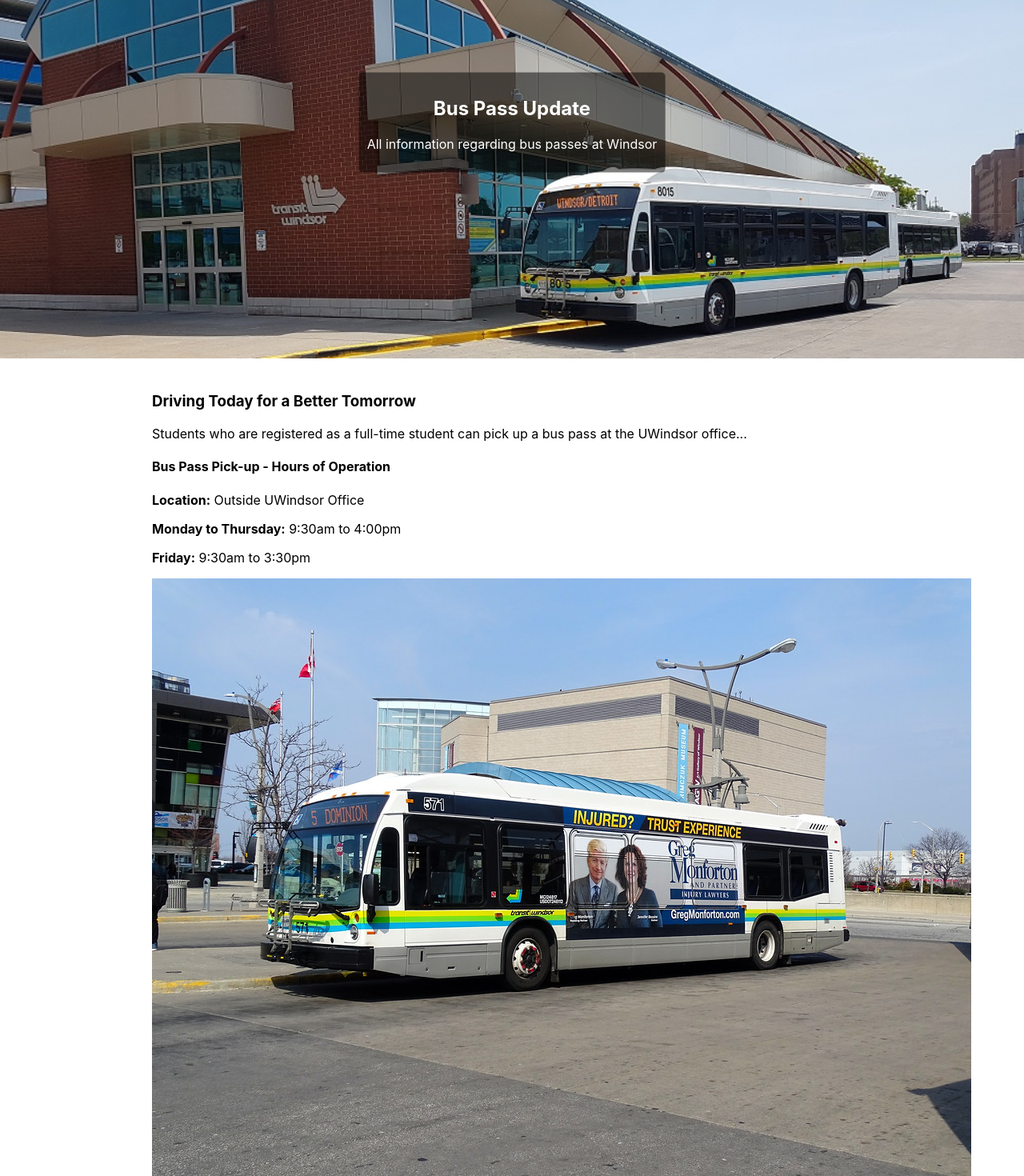
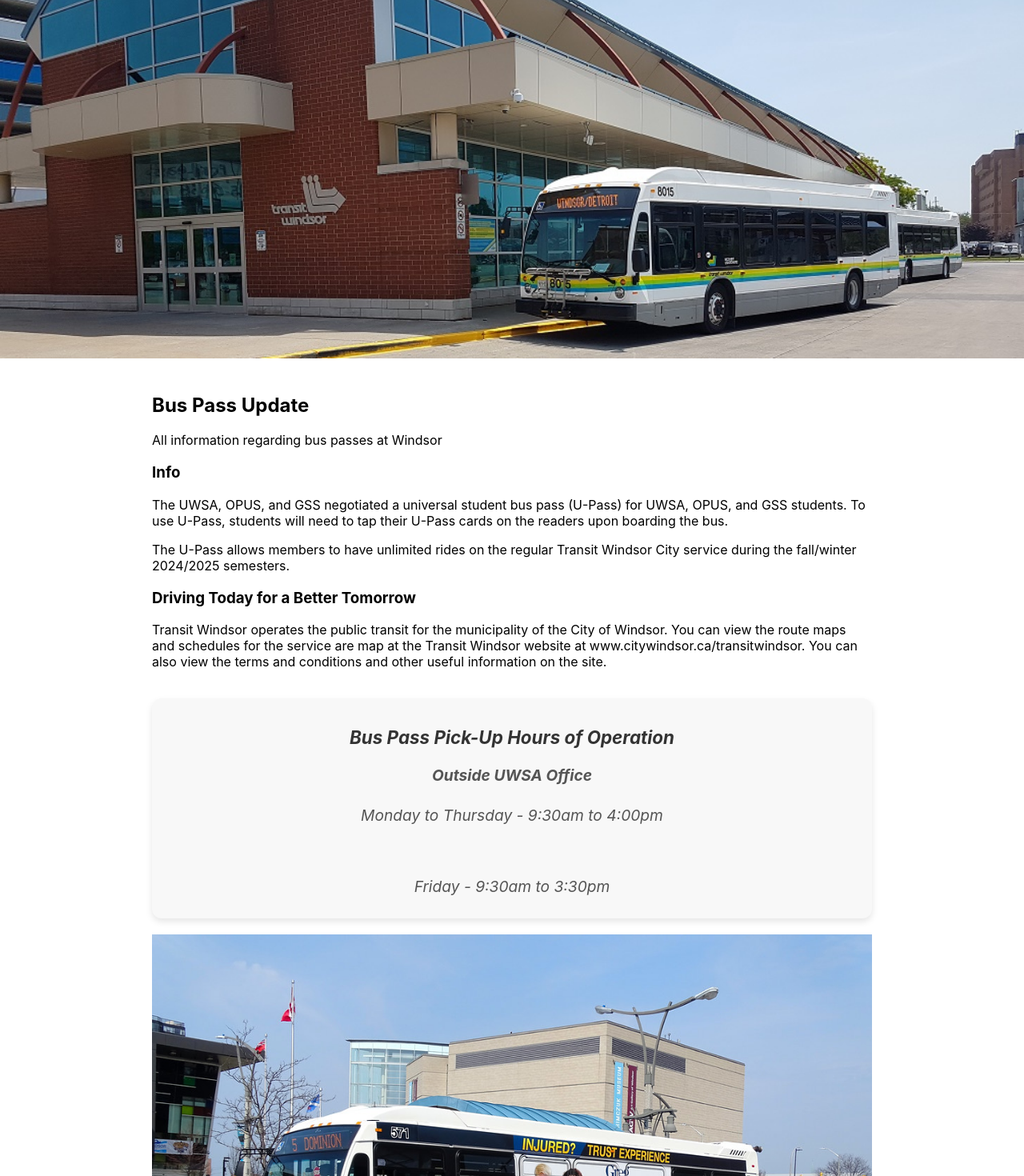
Before and after one commit to shwakib/UniInfoHub, a React (Create React App) app in the folder uniinfohub/: page /transport in a window 1280 px wide. Shown: the part 220-1690 px from the top of the page at 80% size. Built offline with nearby package versions, Linux system fonts and the light colour scheme.

Commit message:
Update Transport component and transport styles

```diff
--- a/uniinfohub/src/components/pages/landing/Transport.js
+++ b/uniinfohub/src/components/pages/landing/Transport.js
@@ -14,26 +14,41 @@
             {/* Banner Section */}
             <section className="transport-banner">
                 <img src={Bustransport} alt="Bus at Windsor" className="banner-image" />
-                <div className="banner-text">
-                    <h1>Bus Pass Update</h1>
-                    <p>All information regarding bus passes at Windsor</p>
-                </div>
+
             </section>
 
             {/* Information Section */}
             <section className="bus-info-section">
                 <div className="bus-info-content">
-                    <h3>Driving Today for a Better Tomorrow</h3>
-                    <p>Students who are registered as a full-time student can pick up a bus pass at the UWindsor office...</p>
-
-                    <div className="pickup-info">
-                        <h4>Bus Pass Pick-up - Hours of Operation</h4>
-                        <p><b>Location:</b> Outside UWindsor Office</p>
-                        <p><b>Monday to Thursday:</b> 9:30am to 4:00pm</p>
-                        <p><b>Friday:</b> 9:30am to 3:30pm</p>
+                    <div className ="bus-pass-hearder">
+                        <h1>Bus Pass Update</h1>
+                        <p>All information regarding bus passes at Windsor</p>
+                    </div>
+                    <div className= " bus-pas-info">
+                        <h3>Info</h3>
+                        <p> The UWSA, OPUS, and GSS negotiated a universal student bus pass (U-Pass) for UWSA, OPUS, and GSS students. To use U-Pass, students will need to tap their U-Pass cards on the readers upon boarding the bus. </p>
+                        <p> The U-Pass allows members to have unlimited rides on the regular Transit Windsor City service during the fall/winter 2024/2025 semesters.</p>
+                    </div>
+                    <div className="driving-today-section">
+                        <h3>Driving Today for a Better Tomorrow</h3>
+                        <p>Transit Windsor operates the public transit for the municipality of the City of Windsor. You can view the route maps and schedules for the service are map at the Transit Windsor website at www.citywindsor.ca/transitwindsor.
+                        You can also view the terms and conditions and other useful information on the site.
+                        </p>
                     </div>
 
-                    <img src={Bustransport2} alt="Another bus image" className="bus-image" />
+                     {/* Pickup Information Box */}
+                     <div class="container">
+                        <div className="pickup-info-box">
+                            <h4>Bus Pass Pick-Up Hours of Operation</h4>
+                            <p><b>Outside UWSA Office</b></p>
+                            <p>Monday to Thursday - 9:30am to 4:00pm</p><br></br>
+                            <p>Friday - 9:30am to 3:30pm</p>
+                        </div>
+
+                        <img src={Bustransport2} alt="Another bus image" className="bus-image" />
+                    </div>
+
+
 
                     {/* FAQs Section */}
                     <div className="faq-section">
--- a/uniinfohub/src/css/transport.css
+++ b/uniinfohub/src/css/transport.css
@@ -8,24 +8,51 @@
     height: auto;
 }
 
-.banner-text {
-    position: absolute;
-    top: 50%;
-    left: 50%;
-    transform: translate(-50%, -50%);
-    color: white;
-    background-color: rgba(0, 0, 0, 0.5);
-    padding: 10px;
-    border-radius: 5px;
-}
-
 .bus-info-section {
     padding: 20px;
     max-width: 900px;
     margin: 0 auto;
 }
+.container {
+    display: flex;
+    flex-direction: column;
+    align-items: stretch;
+  }
 
-.pickup-info, .faq-section, .opt-out-info, .contact-info {
+  .pickup-info-box, .bus-image {
+    width: 100%;
+    box-sizing: border-box;
+  }
+.pickup-info-box {
+  background-color: #f8f8f8;
+  border-radius: 12px;
+  padding: 5px 30px;
+  margin: 20px auto;
+  box-shadow: 0px 4px 8px rgba(0, 0, 0, 0.1);
+  text-align: center;
+  color: #4a4a4a;
+  font-style: italic;
+}
+
+.pickup-info-box h4 {
+    font-size: 1.4em;
+    color: #333;
+    margin-bottom: 10px;
+}
+.pickup-info-box h3 {
+    font-size: 1.4em;
+    color: #333;
+    margin-bottom: 10px;
+  }
+
+  .pickup-info-box p {
+    font-size: 1.2em;
+    color: #555555;
+    line-height: 1.6;
+    font-weight: 400;
+  }
+
+.pickup-info-box, .faq-section, .opt-out-info, .contact-info {
     margin-top: 20px;
 }
 
```
